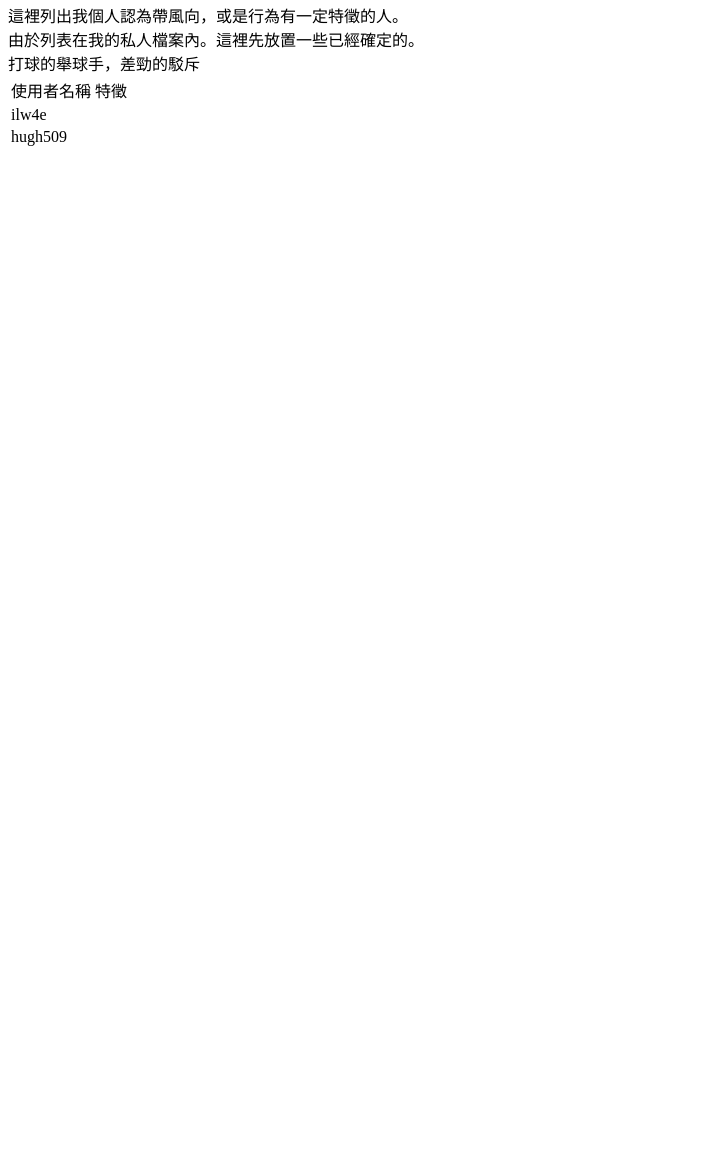
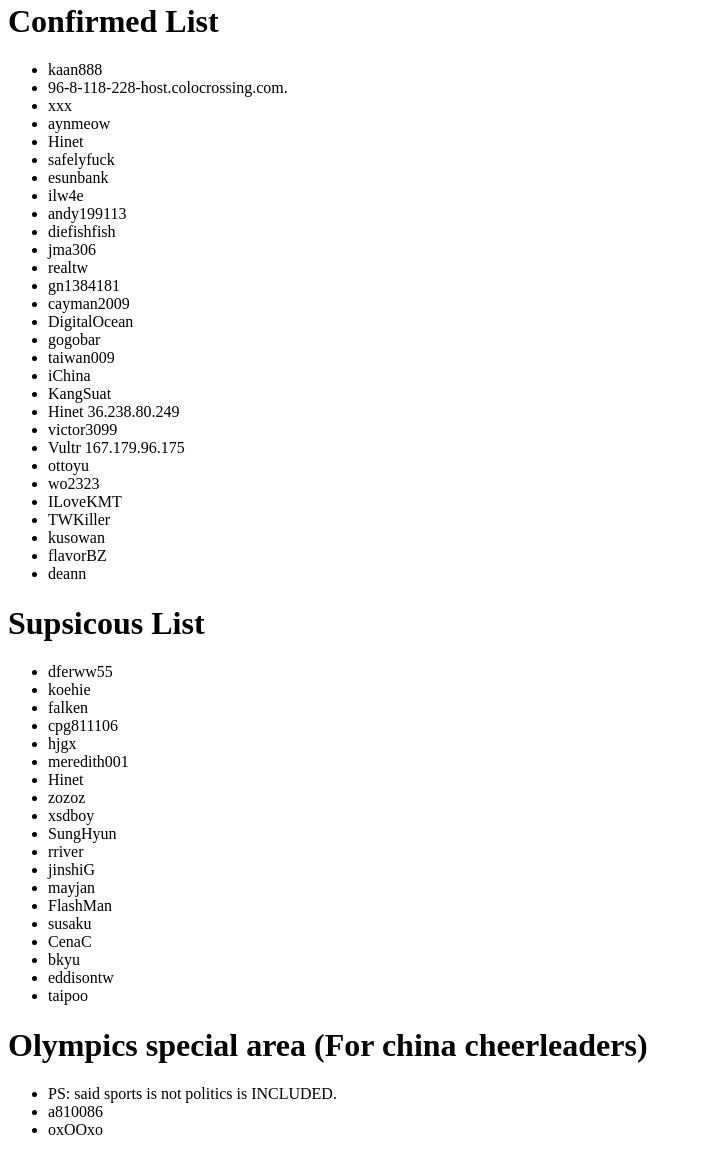
Before and after one commit to BogusXChang/BogusXChang.github.io, a plain HTML site: page 5cents-ptt.html in a window 1280 px wide. Shown: the part 5-1160 px from the top of the page, without its empty margins (0-702 px from the left). Before the commit the page ends 800 px from the top, so only its background shows below. Drawn offline with Linux system fonts and the light colour scheme.

```diff
--- a/5cents-ptt.html
+++ b/5cents-ptt.html
@@ -1,14 +1,67 @@
 <html>
 <head>
-<title> 個人五毛清單 </title>
+<title>我的不歡迎清單</title>
 </head>
 <body>
-  這裡列出我個人認為帶風向，或是行為有一定特徵的人。</br>
-  由於列表在我的私人檔案內。這裡先放置一些已經確定的。</br>
-  <table>
-   <tr><td>使用者名稱</td><td>特徵</td></tr>
-   <tr><td>ilw4e</td>打球的</td></tr>
-   <tr><td>hugh509</td>舉球手，差勁的駁斥</td></tr>
-  </table>
+<h1>Confirmed List</h1>
+<ul>
+<li>kaan888</li>
+<li>96-8-118-228-host.colocrossing.com.</li>
+<li>xxx</li>
+<li>aynmeow</li>
+<li>Hinet</li>
+<li>safelyfuck</li>
+<li>esunbank</li>
+<li>ilw4e</li>
+<li>andy199113</li>
+<li>diefishfish</li>
+<li>jma306</li>
+<li>realtw</li>
+<li>gn1384181</li>
+<li>cayman2009</li>
+<li>DigitalOcean</li>
+<li>gogobar</li>
+<li>taiwan009</li>
+<li>iChina</li>
+<li>KangSuat</li>
+<li>Hinet 36.238.80.249</li>
+<li>victor3099</li>
+<li>Vultr 167.179.96.175</li>
+<li>ottoyu</li>
+<li>wo2323</li>
+<li>ILoveKMT</li>
+<li>TWKiller</li>
+<li>kusowan</li>
+<li>flavorBZ</li>
+<li>deann</li>
+</ul>
+<h1>Supsicous List</h1>
+<ul>
+<li>dferww55</li>
+<li>koehie</li>
+<li>falken</li>
+<li>cpg811106</li>
+<li>hjgx</li>
+<li>meredith001</li>
+<li>Hinet</li>
+<li>zozoz</li>
+<li>xsdboy</li>
+<li>SungHyun</li>
+<li>rriver</li>
+<li>jinshiG</li>
+<li>mayjan</li>
+<li>FlashMan</li>
+<li>susaku</li>
+<li>CenaC</li>
+<li>bkyu</li>
+<li>eddisontw</li>
+<li>taipoo</li>
+</ul>
+<h1>Olympics special area (For china cheerleaders)</h1>
+<ul>
+<li>PS: said sports is not politics is INCLUDED.</li>
+<li>a810086</li>
+<li>oxOOxo</li>
+</ul>
 </body>
 </html>
```
Also changed, not shown: 5cents-ptt.old.html (added, +14 -0 lines).
